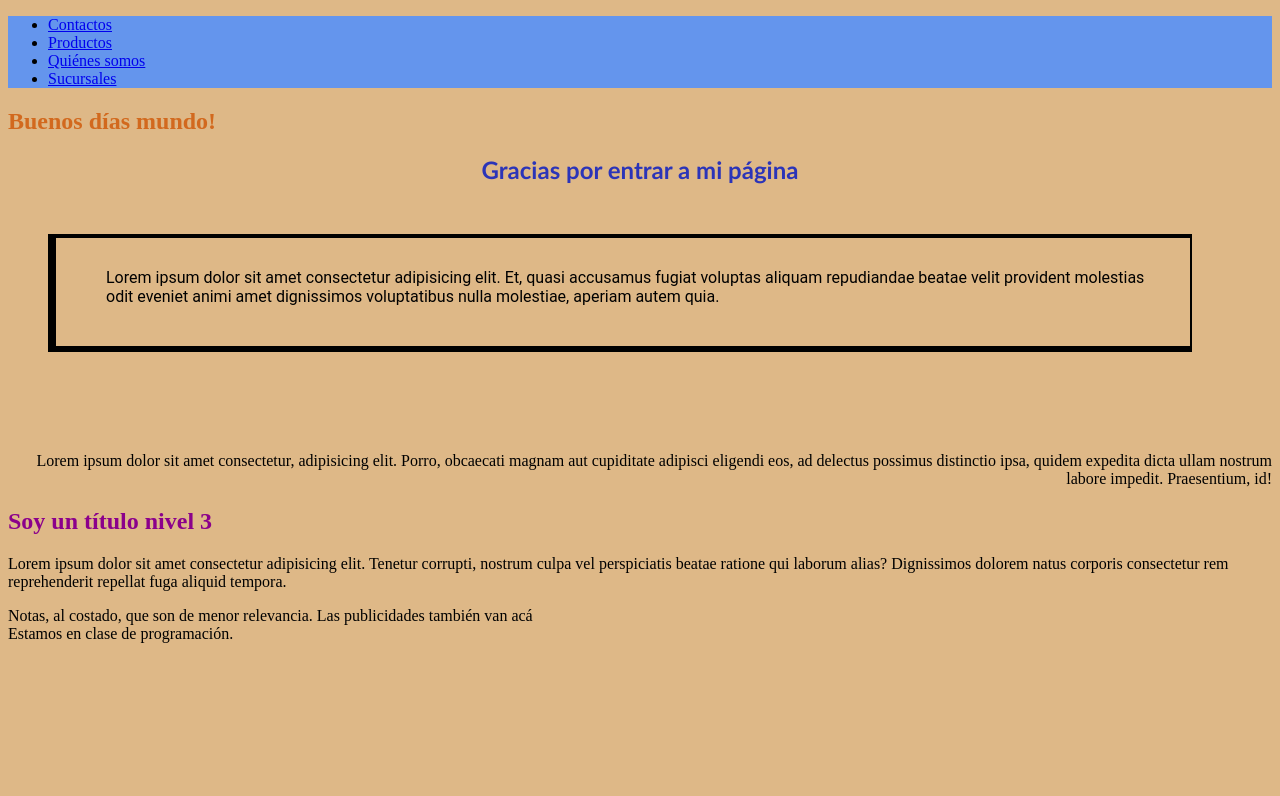
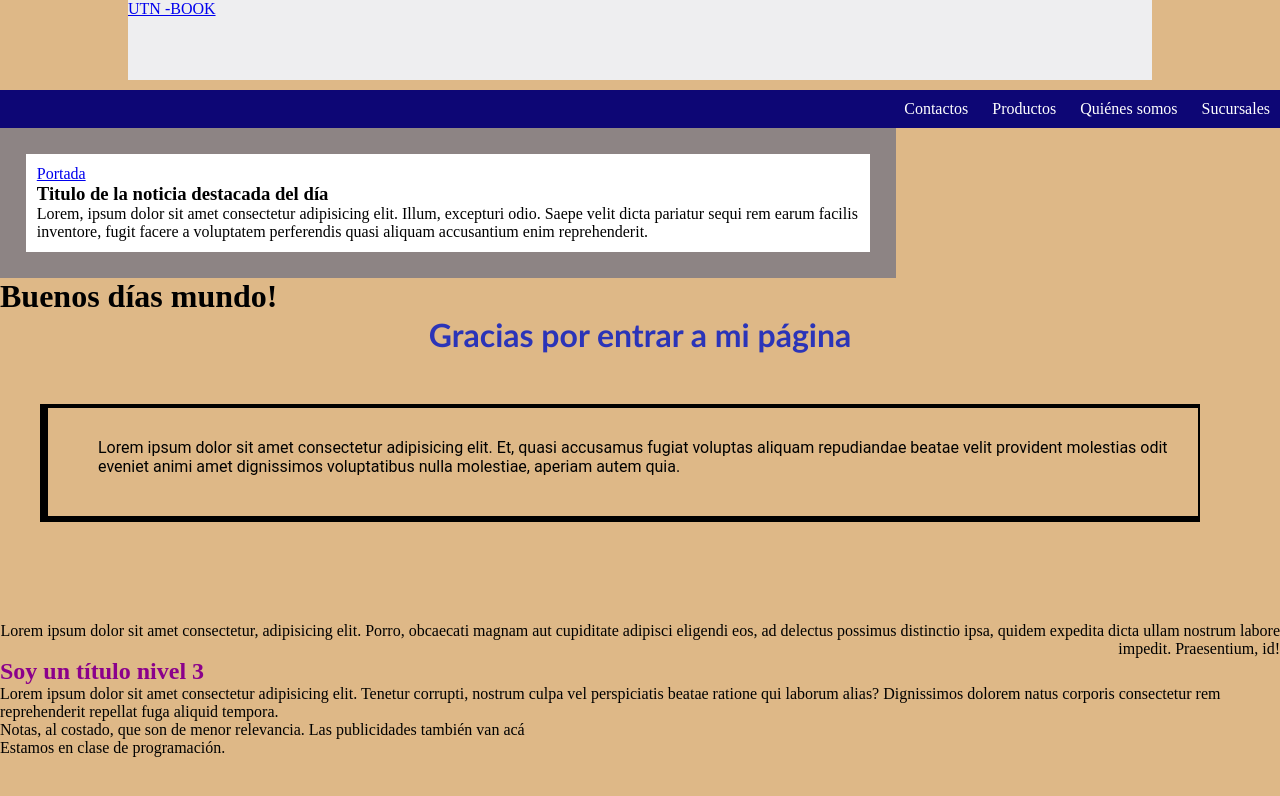
Before and after one commit to agostter/ba_book, a plain HTML site: page index.html in a window 1280 px wide. Drawn offline with Linux system fonts and the light colour scheme.

Commit message:
Clase CSS

```diff
--- a/css/index.css
+++ b/css/index.css
@@ -1,12 +1,69 @@
+/* reseteo de margen y relleno las etiquetas*/
+
+*{
+    margin: 0;
+    padding: 0;
+}
+html{
+    font-family:'Lucida Sans', 'Lucida Sans Regular', 'Lucida Grande', 'Lucida Sans Unicode', Geneva, Verdana, sans-serif
+    font-size: 16px;
+}
+
 body {
     background: burlywood;
 }
 header{
     background: cornflowerblue;
 }
-h1{
-    color:chocolate;
+.header{
+    background: rgb(238, 238, 240);
+    color:rgb(12, 11, 11);
+    height: 80px;
+    width: 80%;
+    margin-left: auto;
+    margin-right: auto;
+    margin-bottom: 10px;
 }
+.logo{
+    text-transform: uppercase;
+}
+.logo a{
+    text-decoration: none
+    color: black
+}
+
+.navbar {
+    background: rgb(13, 6, 117);
+    color: white;
+}
+.navbar ul {
+    text-align: right;
+}
+.navbar ul li{
+    display: inline-block;
+}
+.navbar ul a{
+    text-decoration: none;
+    display: block;
+    padding: 10px;
+    color: white;
+}
+.navbar ul li a:hover {
+    background: white;
+    color:rgb(13, 6, 117);
+}
+#portada {
+    width: 70%;
+    background: rgb(141, 132, 132);
+    padding: 1.6em;
+    box-sizing: border-box;
+
+}
+.destacado {
+    background: white;
+    padding: 0.7em;
+}
+
 .micolor {
     color: rgb(43, 52, 184);
     text-align: center;
--- a/index.html
+++ b/index.html
@@ -9,18 +9,36 @@
 
 </head>
 <body>
-    <header>
-    <nav>
-        <ul>
+    <header class="header margen">
+        <div class="logo">
+            <a href="/" class="linklogo">
+                utn -book
+            </a>
+        </div>
+    </header>
+
+    <nav class="navbar margen">
+        <ul class="menuprincipal">
             <li><a href="./pages/contactos.html"> Contactos </a></li>
             <li><a href="./pages/productos.html"> Productos </a></li>
             <li><a href="./pages/quienes somos.html"> Quiénes somos </a></li>
             <li><a href="./pages/sucursales.html"> Sucursales </a> </li>
         </ul>
     </nav>
-    </header>
-    <main>
-        <section>
+
+    <main id="main" class="margen">
+
+
+        <section id="portada">
+            <article class="destacado">
+            <a href="./imagenes/minions.jpg">Portada</a>
+            <h1 class="micolorfuente" id="titulo"  >Titulo de la noticia destacada del día</h1>
+        <p>Lorem, ipsum dolor sit amet consectetur adipisicing elit. Illum, excepturi odio. Saepe velit dicta pariatur sequi rem earum facilis inventore, fugit facere a voluptatem perferendis quasi aliquam accusantium enim reprehenderit.</p>
+
+    </article>
+        </section>
+    </main>
+
 
         <h1>
             Buenos días mundo!
@@ -50,7 +68,7 @@
             Notas, al costado, que son de menor relevancia. Las publicidades también van acá
         </aside>
 
-    </main>
+
 
     <footer>
 
```
Also changed, not shown: pages/productos.html (+7 -2 lines), imagenes/colores.jpg (added), imagenes/minions.jpg (added), imagenes/playa 4.jpg (added), 1 other file.
